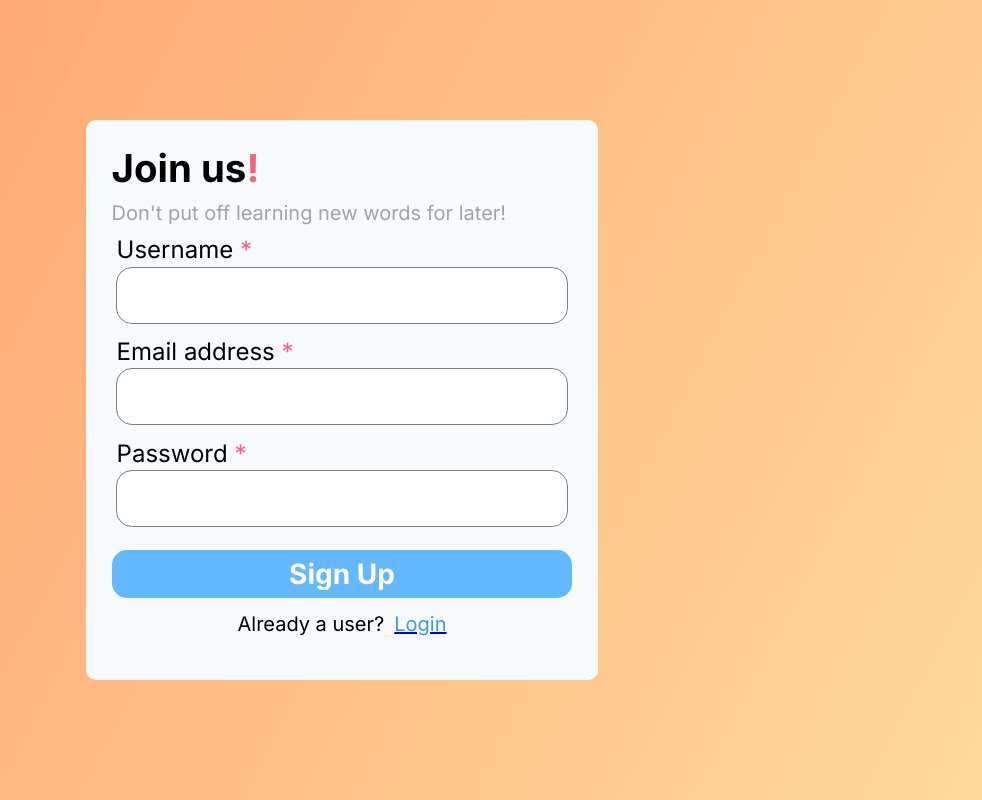
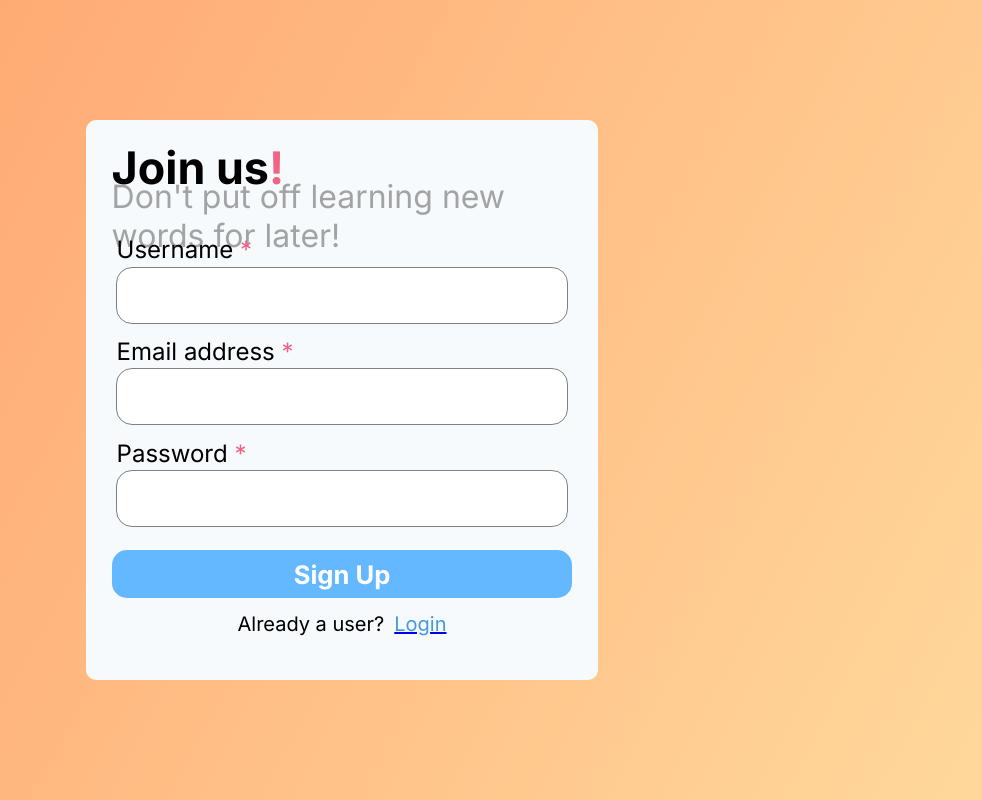
Before and after one commit to vlzher/dictionary-v2.0, a React (Create React App) app in the folder client/: page /registration in a window 1280 px wide. Shown: the whole page, without its empty margins (298-1280 px from the left). Built offline with nearby package versions, Linux system fonts and the light colour scheme.

Commit message:
responsible design1

```diff
--- a/client/src/styles/login-registration/custom-button2.scss
+++ b/client/src/styles/login-registration/custom-button2.scss
@@ -6,7 +6,7 @@
   background: #63B8FF;
   border: none;
   color: white;
-  font-size: 1.75rem;
+  font-size: 1.6rem;
   font-weight: bold;
   border-radius: 15px;
   text-align: center;
--- a/client/src/styles/login-registration/login-form.scss
+++ b/client/src/styles/login-registration/login-form.scss
@@ -9,8 +9,8 @@
   container-type: inline-size;
 }
 .login-active{
-  width:max(450px,40cqi);
-  height: 70cqb;
+  width:max(300px,40cqi);
+  height: max(500px,70cqb);
   display: flex;
   flex-direction: column;
   padding: max(3%,30px);
@@ -31,7 +31,7 @@
   width: 100%;
   height: 60%;
   justify-content: flex-start;
-  font-size: max(2rem,3cqi);
+  font-size: max(1.4rem,3cqi);
   align-items: center;
   margin-bottom: 2%;
   font-weight: bold;
@@ -42,7 +42,7 @@
   height: 40%;
   justify-content: flex-start;
   align-items: center;
-  font-size: 1.25rem;
+  font-size: 1.2rem;
   color: #3030306E;
   font-weight: normal;
 
--- a/client/src/styles/login-registration/registration-from.scss
+++ b/client/src/styles/login-registration/registration-from.scss
@@ -9,8 +9,8 @@
   container-type: inline-size;
 }
 .registration-active{
-  width:max(450px,40cqi);
-  height: 70cqb;
+  width:max(300px,40cqi);
+  height: max(500px,70cqb);
   display: flex;
   flex-direction: column;
   padding: max(2%,20px);
@@ -31,7 +31,7 @@
   width: 100%;
   height: 60%;
   justify-content: flex-start;
-  font-size: max(2rem,3cqi);
+  font-size: max(1.75rem,3.5cqi);
   align-items: center;
   margin-bottom: 2%;
   font-weight: bold;
@@ -43,7 +43,7 @@
   height: 40%;
   justify-content: flex-start;
   align-items: center;
-  font-size: 1.25rem;
+  font-size: max(0.8rem,2.5cqi);
   color: #3030306E;
 
 }
```
